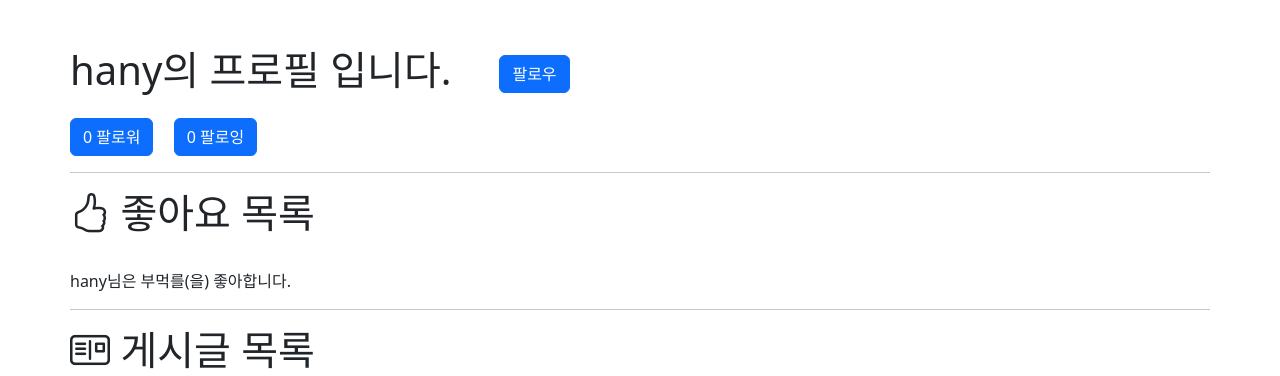
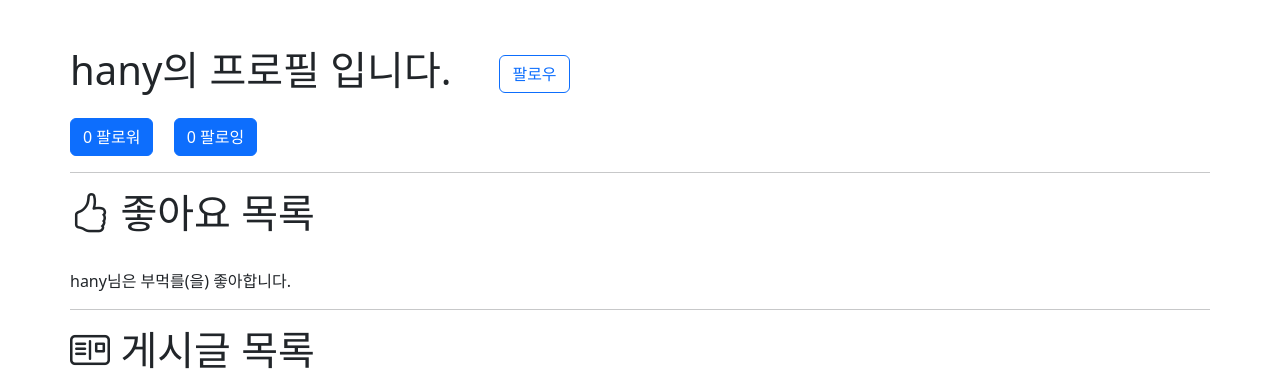
Before and after one commit to Shureeshu/balance_6, a Django app: page /accounts/profile/hany/ in a window 1280 px wide. Shown: the part 66-442 px from the top of the page. Run offline with Django 3.2, Linux system fonts and the light colour scheme; data comes from the database, SQL or seed files in the repository; data that the repository does not hold is empty.

Commit message:
[UPDATE] Profile2

```diff
--- a/accounts/templates/accounts/profile.html
+++ b/accounts/templates/accounts/profile.html
@@ -10,9 +10,9 @@
       <form id="follow-form" data-user-id="{{ person.username }}">
         {% csrf_token %}
         {% if user in person.followers.all %}
-          <input class="btn btn-danger" type="submit" value="팔로우 취소">
+          <input class="btn btn-outline-primary" type="submit" value="팔로우 취소">
         {% else %}
-          <input class="btn btn-primary" type="submit" value="팔로우">
+          <input class="btn btn-outline-primary" type="submit" value="팔로우">
         {% endif %}
       </form>
       {% endif %}
```
